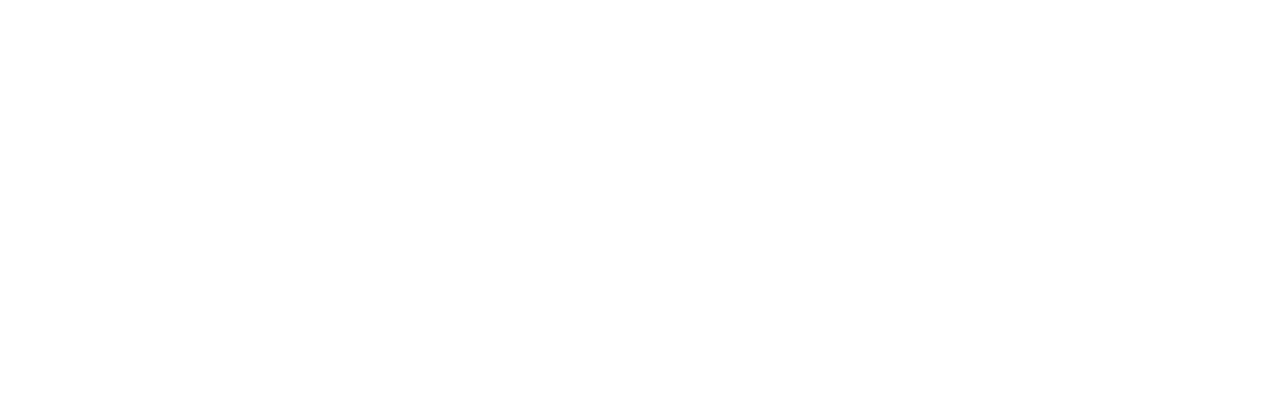
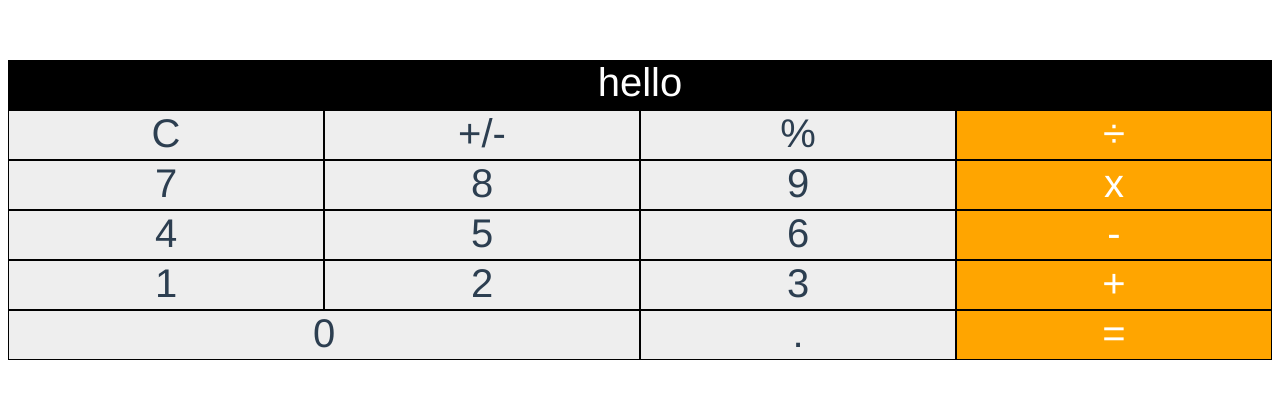
Before and after one commit to MaddaRooj/VueCalculator, a Vue app: page / in a window 1280 px wide. Shown: the top 398 px of the page. Built offline with nearby package versions, Linux system fonts and the light colour scheme.

Commit message:
styled grid layout

```diff
--- a/src/components/Calculator.vue
+++ b/src/components/Calculator.vue
@@ -1,5 +1,25 @@
 <template>
   <div class="calculator">
+    <div class="display">hello</div>
+    <div class="btn">C</div>
+    <div class="btn">+/-</div>
+    <div class="btn">%</div>
+    <div class="btn operator">÷</div>
+    <div class="btn">7</div>
+    <div class="btn">8</div>
+    <div class="btn">9</div>
+    <div class="btn operator">x</div>
+    <div class="btn">4</div>
+    <div class="btn">5</div>
+    <div class="btn">6</div>
+    <div class="btn operator">-</div>
+    <div class="btn">1</div>
+    <div class="btn">2</div>
+    <div class="btn">3</div>
+    <div class="btn operator">+</div>
+    <div class=" btn zero">0</div>
+    <div class="btn">.</div>
+    <div class="btn operator">=</div>
   </div>
 </template>
 
@@ -10,7 +30,25 @@
 
 <style scoped>
 .calculator {
+  font-size: 40px;
+  display: grid;
   grid-template-columns: repeat(4, 1fr);
   grid-auto-rows: minmax(50px, auto);
 }
+.display {
+  grid-column: 1 / 5;
+  background-color: black;
+  color: white;
+}
+.zero {
+  grid-column: 1 / 3;
+}
+.btn {
+  background-color: #eee;
+  border: 1px solid black;
+}
+.operator {
+  background-color: orange;
+  color: white;
+}
 </style>
```
